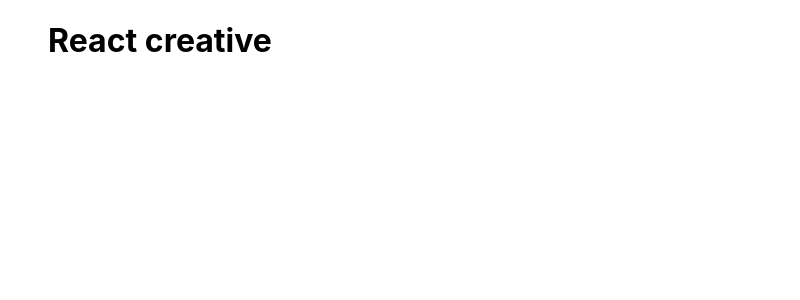
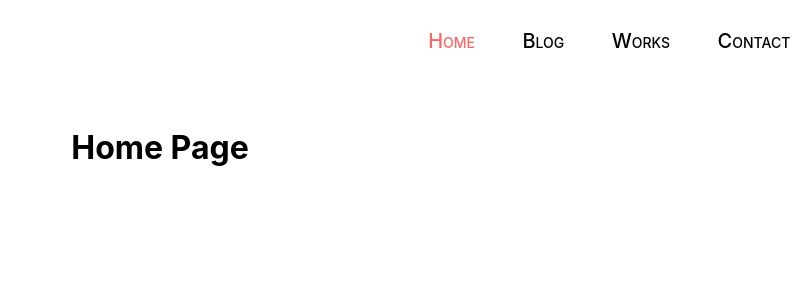
Before and after one commit to BrownEdgar/react-creative, a React (Create React App) app: page / in a window 1280 px wide. Shown: the top 300 px of the page, without its empty margins (480-1280 px from the left). Built offline with nearby package versions, Linux system fonts and the light colour scheme; the HTML template or start-up script is replaced by a standard one.

Commit message:
add header-section

```diff
--- a/src/App.css
+++ b/src/App.css
@@ -1,38 +1,3 @@
 .App {
   text-align: center;
 }
-
-.App-logo {
-  height: 40vmin;
-  pointer-events: none;
-}
-
-@media (prefers-reduced-motion: no-preference) {
-  .App-logo {
-    animation: App-logo-spin infinite 20s linear;
-  }
-}
-
-.App-header {
-  background-color: #282c34;
-  min-height: 100vh;
-  display: flex;
-  flex-direction: column;
-  align-items: center;
-  justify-content: center;
-  font-size: calc(10px + 2vmin);
-  color: white;
-}
-
-.App-link {
-  color: #61dafb;
-}
-
-@keyframes App-logo-spin {
-  from {
-    transform: rotate(0deg);
-  }
-  to {
-    transform: rotate(360deg);
-  }
-}
--- a/src/App.js
+++ /dev/null
@@ -1,11 +0,0 @@
-import './App.css';
-
-function App() {
-  return (
-    <div className="App">
-     <h1>React creative</h1>
-    </div>
-  );
-}
-
-export default App;
--- /dev/null
+++ b/src/App.jsx
@@ -0,0 +1,26 @@
+import React from 'react'
+import Layouts from './components/pages/layouts/Layouts';
+import { Route, Routes } from 'react-router-dom';
+import Home from './components/pages/home/Home';
+import ROUTES from './components/routes/ROUTES';
+import Blog from './components/pages/blog/Blog';
+import Contact from './components/pages/contact/Contact';
+import Works from './components/pages/works/Works';
+
+import './App.css';
+
+export default function App () {
+  return (
+    <div className = 'App'>
+      <Routes>
+				<Route  element = {<Layouts />}>
+          <Route path = '/' element={<Home />}/>
+					<Route path={ROUTES.WORKS} element={<Works />}/>
+					<Route path={ROUTES.BLOG} element={<Blog />}/>
+					<Route path={ROUTES.CONTACT} element={<Contact />}/>
+				</Route>
+			</Routes>
+
+    </div>
+  )
+}
--- /dev/null
+++ b/src/components/navbar/Navbar.jsx
@@ -0,0 +1,28 @@
+import React from 'react'
+import ROUTES from '../routes/ROUTES'
+import { NavLink } from 'react-router-dom'
+
+import './Navbar.scss'
+
+export default function Navbar() {
+  return (
+    <header>
+        <nav>
+            <ul>
+                <li>
+                    <NavLink to={ROUTES.HOME}>Home</NavLink>
+                </li>
+                <li>
+                    <NavLink to={ROUTES.BLOG}>Blog</NavLink>
+                </li>
+                <li>
+                    <NavLink to={ROUTES.WORKS}>Works</NavLink>
+                </li>
+                <li>
+                    <NavLink to={ROUTES.CONTACT}>Contact</NavLink>
+                </li>
+            </ul>
+        </nav>
+    </header>
+  )
+}
--- /dev/null
+++ b/src/components/navbar/Navbar.scss
@@ -0,0 +1,35 @@
+header {
+	width: 100%;
+    height: 80px;
+	color: #000000;
+
+	nav{
+		margin-left: auto;
+		width: 40%;
+		height: 100%;
+	    ul {
+			list-style-type: none;
+			display: flex;
+			justify-content: space-around;
+			width: 80%;
+            margin-left:60px;
+            margin-top:27px;
+			li {
+				font-variant: small-caps;
+				font-size: 22px;
+                margin-left:33px;
+				a{
+					text-decoration: none;
+					color: inherit;
+                    font-size: 20px;
+                    font-weight: 500;
+                    line-height: 29.38px;
+					&.active{
+						color: #FF6464;
+
+					}
+				}
+			}
+		}
+	}
+}
--- /dev/null
+++ b/src/components/pages/blog/Blog.jsx
@@ -0,0 +1,7 @@
+import React from 'react'
+
+export default function Blog() {
+  return (
+    <h1>Blog Page</h1>
+  )
+}
--- /dev/null
+++ b/src/components/pages/contact/Contact.jsx
@@ -0,0 +1,7 @@
+import React from 'react'
+
+export default function Contact() {
+  return (
+    <h1>Contact Page</h1>
+  )
+}
--- /dev/null
+++ b/src/components/pages/home/Home.jsx
@@ -0,0 +1,7 @@
+import React from 'react'
+
+export default function Home() {
+  return (
+    <h1>Home Page</h1>
+  )
+}
--- /dev/null
+++ b/src/components/pages/layouts/Layouts.jsx
@@ -0,0 +1,12 @@
+import React from 'react'
+import Navbar from '../../navbar/Navbar'
+import { Outlet } from 'react-router-dom'
+
+export default function Layouts() {
+  return (
+    <>
+        <Navbar />
+        <Outlet />
+    </>
+  )
+}
--- /dev/null
+++ b/src/components/pages/works/Works.jsx
@@ -0,0 +1,7 @@
+import React from 'react'
+
+export default function Works() {
+  return (
+    <h1>Works Page</h1>
+  )
+}
--- /dev/null
+++ b/src/components/routes/ROUTES.js
@@ -0,0 +1,7 @@
+const ROUTES = {
+    HOME: '/',
+    BLOG: 'blog',
+    WORKS: 'works',
+    CONTACT: 'contact',
+}
+export default ROUTES
--- /dev/null
+++ b/src/index.js
@@ -0,0 +1,15 @@
+import React from "react";
+import ReactDOM from "react-dom/client";
+import { BrowserRouter as Router } from "react-router-dom";
+
+import "./index.css";
+
+import App from "./App";
+
+const root = ReactDOM.createRoot(document.getElementById("root"));
+
+root.render(
+  <Router>
+    <App />
+  </Router>
+);
```
Also changed, not shown: 1 other file (tests, documents, lock files or other folders).
